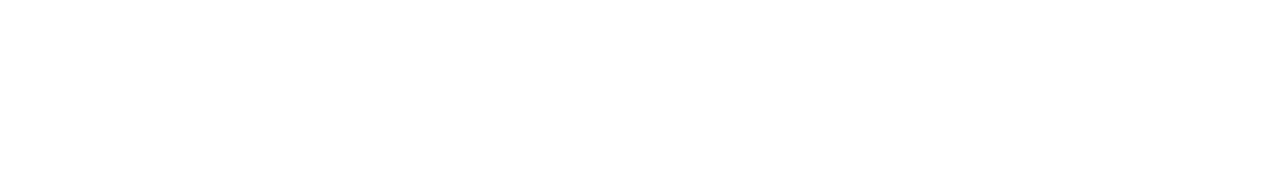
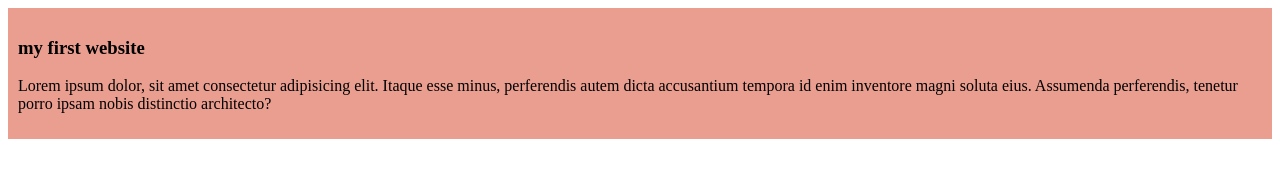
Before and after one commit to mohammaduzzal/my-first-website, a plain HTML site: page index.html in a window 1280 px wide. Drawn offline with Linux system fonts and the light colour scheme.

Commit message:
added the first blog

```diff
--- a/index.html
+++ b/index.html
@@ -4,8 +4,12 @@
     <meta charset="UTF-8">
     <meta name="viewport" content="width=device-width, initial-scale=1.0">
     <title>my first website</title>
+    <link rel="stylesheet" href="styles/blog.css">
 </head>
 <body>
-
+    <div>
+        <h3>my first website</h3>
+        <p>Lorem ipsum dolor, sit amet consectetur adipisicing elit. Itaque esse minus, perferendis autem dicta accusantium tempora id enim inventore magni soluta eius. Assumenda perferendis, tenetur porro ipsam nobis distinctio architecto?</p>
+    </div>
 </body>
 </html>
--- /dev/null
+++ b/styles/blog.css
@@ -0,0 +1,5 @@
+div{
+    background-color: rgba(216, 73, 48, 0.534);
+    padding: 10px;
+    text-align: left;
+}
```
